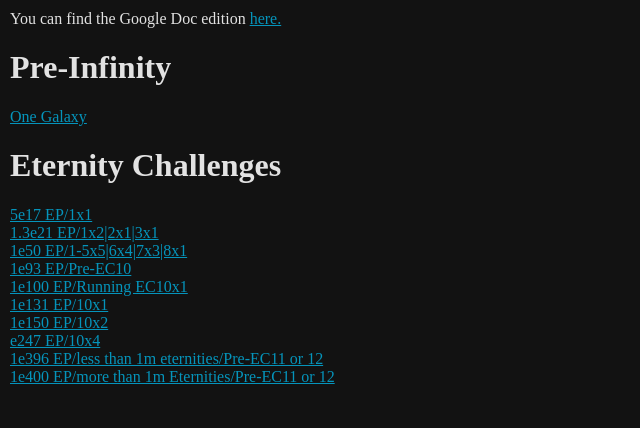
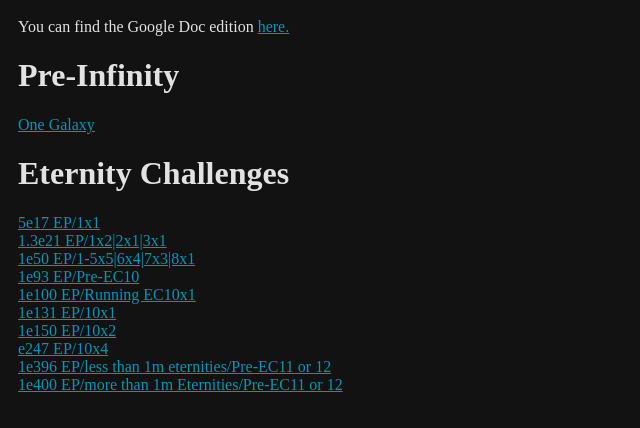
Before and after one commit to earthernsence/SaveArchive, a plain HTML site: page index.html in a window 1280 px wide. Shown: the whole page, without its empty margins (0-640 px from the left). Drawn offline with Linux system fonts and the light colour scheme.

Commit message:
Slight improvements to css

```diff
--- a/index.css
+++ b/index.css
@@ -4,15 +4,17 @@
 
 body {
     background-color: rgb(18, 18, 18);
+    display: grid;
+    grid-template-rows: 10px auto;
+    grid-template-columns: 10px auto;
 }
 
 #app {
-    position: absolute;
-    top: 10px;
-    left: 10px;
     width: 100%;
     height: 100%;
     background-color: rgb(18, 18, 18);
+    grid-row: 2;
+    grid-column: 2;
 }
 
 h1 {
```
